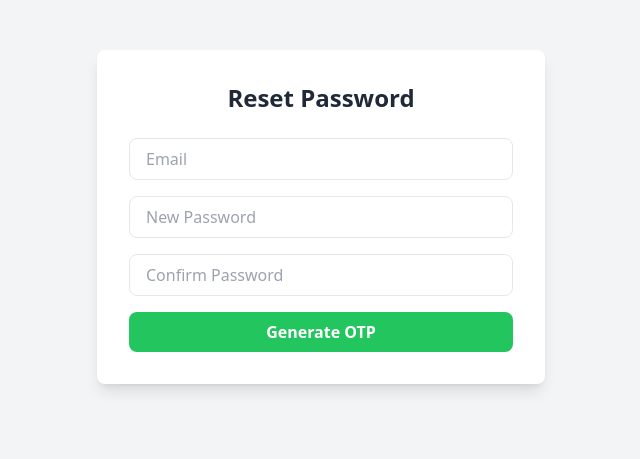
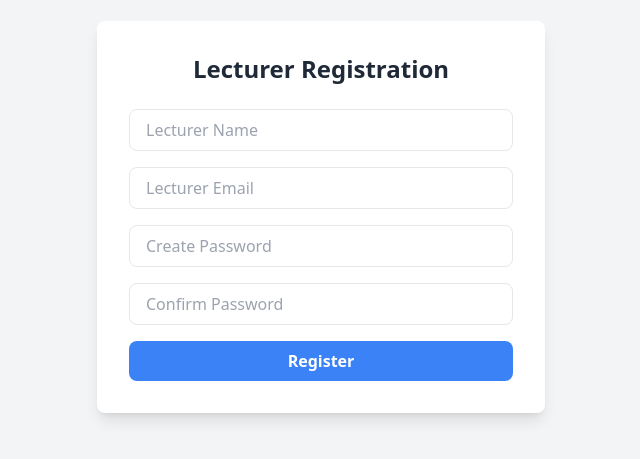
Before and after one commit to rishu458/NewAttend, a React (Create React App) app: page / in a window 1280 px wide. Shown: the part 183-642 px from the top of the page, without its empty margins (319-959 px from the left). Built offline with nearby package versions, Linux system fonts and the light colour scheme.

Commit message:
Lecture register panel added

```diff
--- a/src/App.js
+++ b/src/App.js
@@ -4,12 +4,13 @@ import 'tailwindcss/tailwind.css';
 import Register from './components/Register';
 import RegisterCSV from './components/csv';
 import PasswordReset from './components/change_password';
+import LecturerRegister from './components/Lec_Register';
 
 
 function App() {
   return (
     <div className="App">
-      <PasswordReset />
+      <LecturerRegister />
 
     </div>
   );
--- /dev/null
+++ b/src/components/Lec_Register.js
@@ -0,0 +1,156 @@
+import { useState } from "react";
+
+function LecturerRegister() {
+  const [formData, setFormData] = useState({
+    name: "",
+    email: "",
+    password: "",
+    confirmPassword: ""
+  });
+
+  const [loading, setLoading] = useState(false);
+
+  const handleChange = (e) => {
+    setFormData({
+      ...formData,
+      [e.target.name]: e.target.value
+    });
+  };
+
+  const handleSubmit = async (e) => {
+    e.preventDefault();
+
+    // Validation
+    if (
+      !formData.name ||
+      !formData.email ||
+      !formData.password ||
+      !formData.confirmPassword
+    ) {
+      alert("Please fill all fields");
+      return;
+    }
+
+    if (formData.password !== formData.confirmPassword) {
+      alert("Passwords do not match");
+      return;
+    }
+
+    try {
+      setLoading(true);
+
+      const res = await fetch(
+        "http://localhost:5000/api/lecturer/register",
+        {
+          method: "POST",
+          headers: {
+            "Content-Type": "application/json"
+          },
+          body: JSON.stringify({
+            name: formData.name,
+            email: formData.email,
+            password: formData.password,
+            confirmPassword: formData.confirmPassword
+          })
+        }
+      );
+
+      const data = await res.json();
+
+      if (!res.ok) {
+        alert(data.message || "Registration failed");
+        setLoading(false);
+        return;
+      }
+
+      alert("Lecturer Registered Successfully!");
+
+      // Reset form
+      setFormData({
+        name: "",
+        email: "",
+        password: "",
+        confirmPassword: ""
+      });
+
+      console.log(data);
+      setLoading(false);
+
+    } catch (err) {
+      console.error(err);
+      alert("Error registering lecturer");
+      setLoading(false);
+    }
+  };
+
+  return (
+    <div className="flex items-center justify-center min-h-screen bg-gray-100">
+      <div className="bg-white p-8 rounded-lg shadow-lg w-full max-w-md">
+        <h2 className="text-2xl font-bold mb-6 text-center text-gray-800">
+          Lecturer Registration
+        </h2>
+
+        <form onSubmit={handleSubmit} className="space-y-4">
+
+          {/* Name */}
+          <input
+            type="text"
+            name="name"
+            placeholder="Lecturer Name"
+            value={formData.name}
+            onChange={handleChange}
+            required
+            className="w-full px-4 py-2 border rounded-lg focus:outline-none focus:ring-2 focus:ring-blue-400"
+          />
+
+          {/* Email */}
+          <input
+            type="email"
+            name="email"
+            placeholder="Lecturer Email"
+            value={formData.email}
+            onChange={handleChange}
+            required
+            className="w-full px-4 py-2 border rounded-lg focus:outline-none focus:ring-2 focus:ring-blue-400"
+          />
+
+          {/* Password */}
+          <input
+            type="password"
+            name="password"
+            placeholder="Create Password"
+            value={formData.password}
+            onChange={handleChange}
+            required
+            className="w-full px-4 py-2 border rounded-lg focus:outline-none focus:ring-2 focus:ring-blue-400"
+          />
+
+          {/* Confirm Password */}
+          <input
+            type="password"
+            name="confirmPassword"
+            placeholder="Confirm Password"
+            value={formData.confirmPassword}
+            onChange={handleChange}
+            required
+            className="w-full px-4 py-2 border rounded-lg focus:outline-none focus:ring-2 focus:ring-blue-400"
+          />
+
+          {/* Submit Button */}
+          <button
+            type="submit"
+            disabled={loading}
+            className={`w-full bg-blue-500 text-white py-2 rounded-lg hover:bg-blue-600 transition-colors font-semibold ${
+              loading ? "opacity-50 cursor-not-allowed" : ""
+            }`}
+          >
+            {loading ? "Registering..." : "Register"}
+          </button>
+
+        </form>
+      </div>
+    </div>
+  );
+}
+
+export default LecturerRegister;
--- a/src/components/change_password.js
+++ b/src/components/change_password.js
@@ -62,7 +62,7 @@ function PasswordReset() {
         {
           method: "POST",
           headers: { "Content-Type": "application/json" },
-          body: JSON.stringify({ email, otp, newPassword }),
+          body: JSON.stringify({ email, otp, newPassword, confirmPassword }),
         }
       );
 
```
